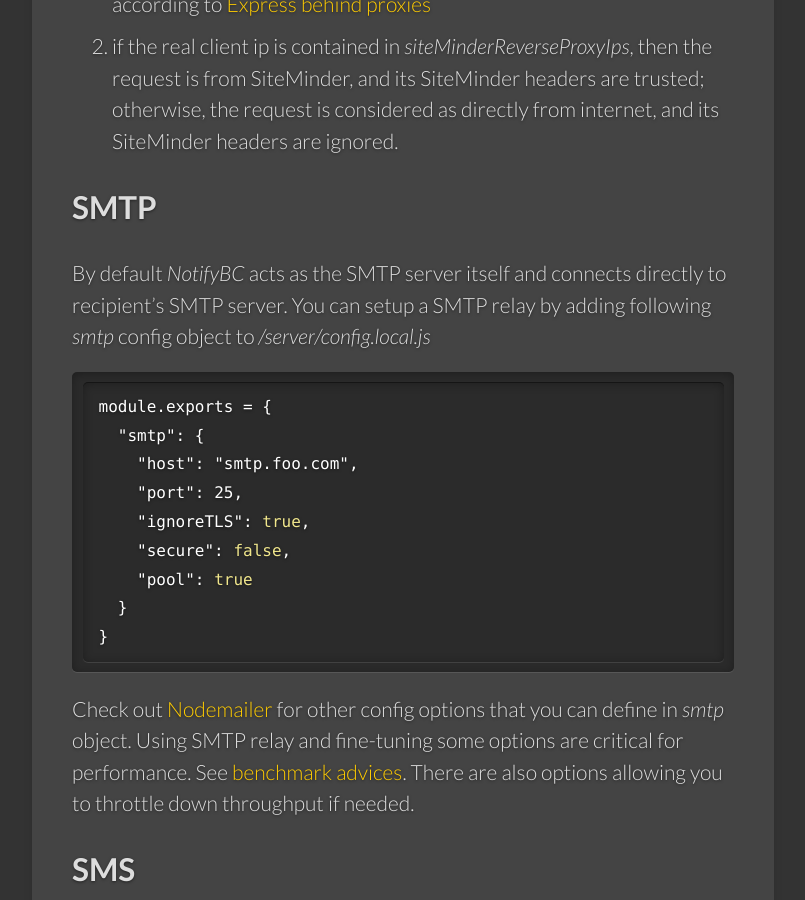
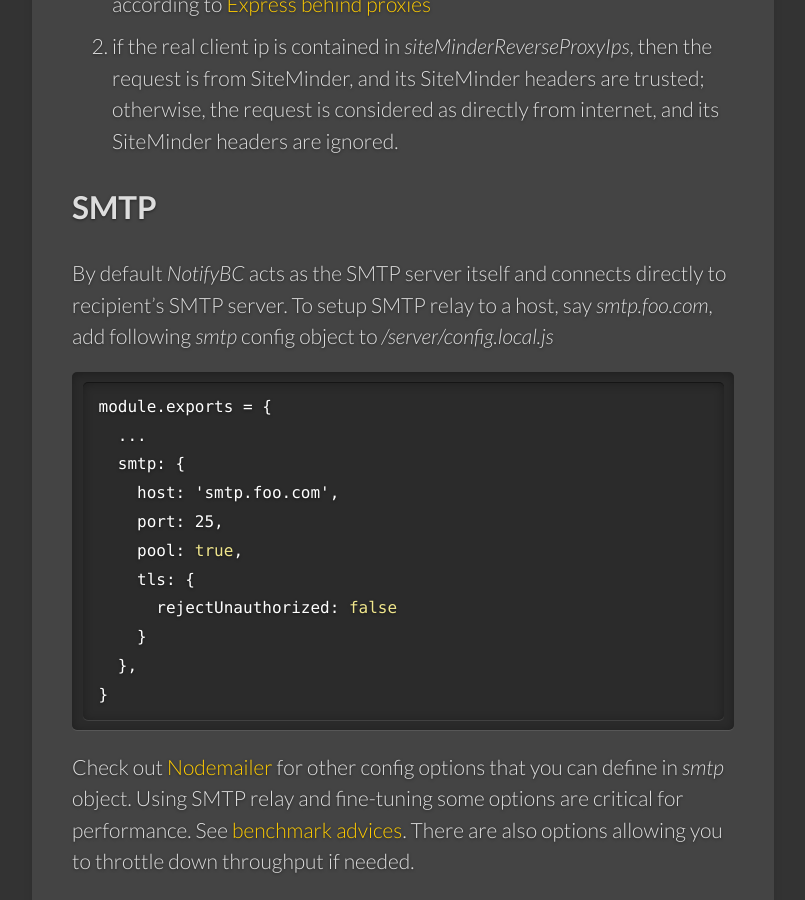
Before and after one commit to bcgov/MyGovBC-notification-server, a Jekyll site: the page built from docs/_docs/configuration.md, in a window 1280 px wide and 900 px high, scrolled down 3545 px. Shown: the whole window, without its empty margins (139-944 px from the left). Built offline with Jekyll 4.4.1, drawn with Linux system fonts in a browser that asks for light colours.

Commit message:
upgraded to nodemailer@4; fixes #27; bumped to v1.4.1

````diff
--- a/docs/_docs/configuration.md
+++ b/docs/_docs/configuration.md
@@ -86,20 +86,22 @@
 2. if the real client ip is contained in *siteMinderReverseProxyIps*, then the request is from SiteMinder, and its SiteMinder headers are trusted; otherwise, the request is considered as directly from internet, and its SiteMinder headers are ignored.
 
 ## SMTP
-By default *NotifyBC* acts as the SMTP server itself and connects directly to recipient's SMTP server. You can setup a SMTP relay by adding following *smtp* config object to */server/config.local.js*
+By default *NotifyBC* acts as the SMTP server itself and connects directly to recipient's SMTP server. To setup SMTP relay to a host, say *smtp.foo.com*, add following *smtp* config object to */server/config.local.js*
 
 ```js
 module.exports = {
-  "smtp": {
-    "host": "smtp.foo.com",
-    "port": 25,
-    "ignoreTLS": true,
-    "secure": false,
-    "pool": true
-  }
+  ...
+  smtp: {
+    host: 'smtp.foo.com',
+    port: 25,
+    pool: true,
+    tls: {
+      rejectUnauthorized: false
+    }
+  },
 }
 ```
-Check out [Nodemailer](https://community.nodemailer.com/2-0-0-beta/setup-smtp/) for other config options that you can define in *smtp* object. Using SMTP relay and fine-tuning some options are critical for performance. See [benchmark advices](../benchmarks/#advices). There are also options allowing you to throttle down throughput if needed.
+Check out [Nodemailer](https://nodemailer.com/smtp/) for other config options that you can define in *smtp* object. Using SMTP relay and fine-tuning some options are critical for performance. See [benchmark advices](../benchmarks/#advices). There are also options allowing you to throttle down throughput if needed.
 
 ## SMS
 *NotifyBC* depends on underlying SMS service providers to deliver SMS messages. The supported service providers are
--- a/package.json
+++ b/package.json
@@ -1,6 +1,6 @@
 {
   "name": "notification",
-  "version": "1.4.0",
+  "version": "1.4.1",
   "dbSchemaVersion": "0.4.0",
   "main": "server/server.js",
   "scripts": {
@@ -28,7 +28,8 @@
     "morgan": "^1.7.0",
     "node-getopt": "^0.2.3",
     "node-rsa": "^0.4.1",
-    "nodemailer": "^2.5.0",
+    "nodemailer": "^4.1.2",
+    "nodemailer-direct-transport": "^3.3.2",
     "pluralize": "^7.0.0",
     "randexp": "^0.4.3",
     "request": "^2.81.0",
--- a/server/config.json
+++ b/server/config.json
@@ -25,7 +25,7 @@
   "defaultSiteMinderReverseProxyIps": [
     "127.0.0.1"
   ],
-  "smtp": {
+  "defaultSmtp": {
     "direct": true,
     "name": "localhost"
   },
````
Also changed, not shown: common/mixins/common.js (+11 -4 lines), docs/_docs/benchmarks.md (+3 -2 lines).
